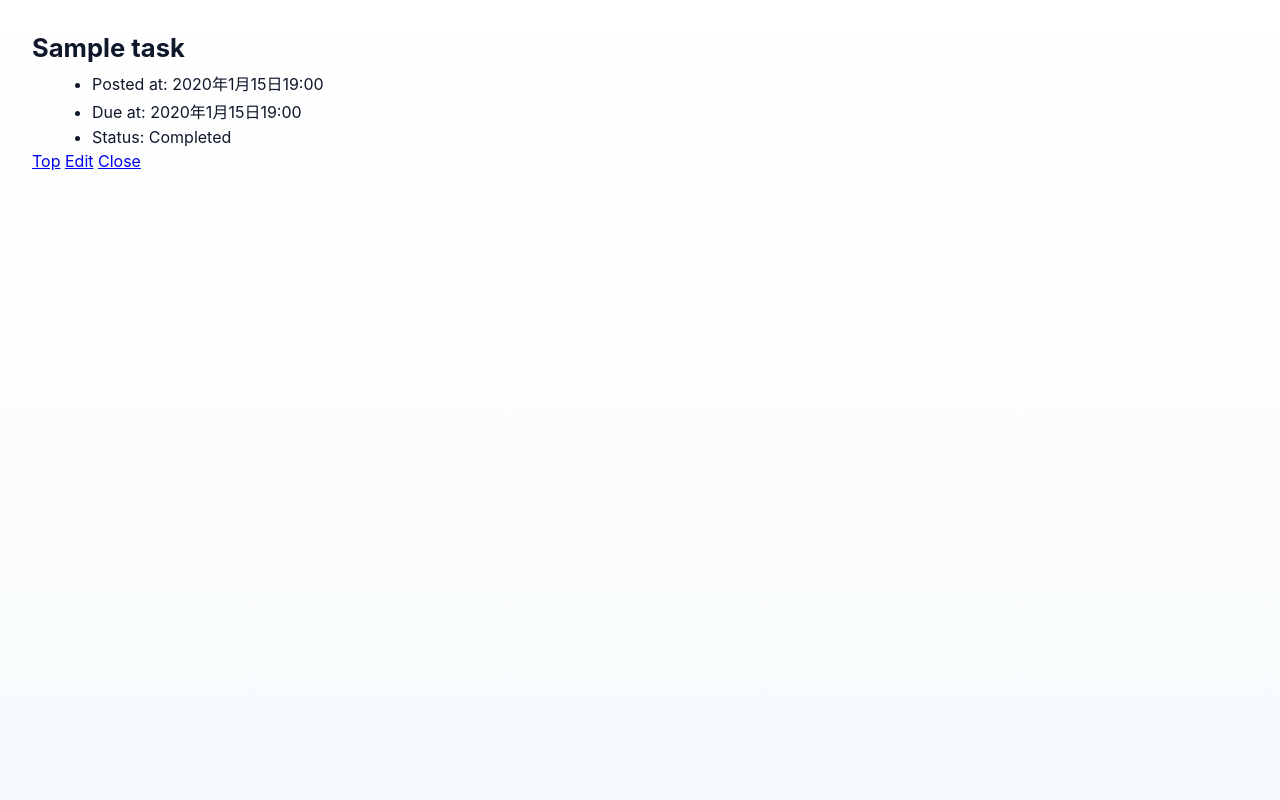
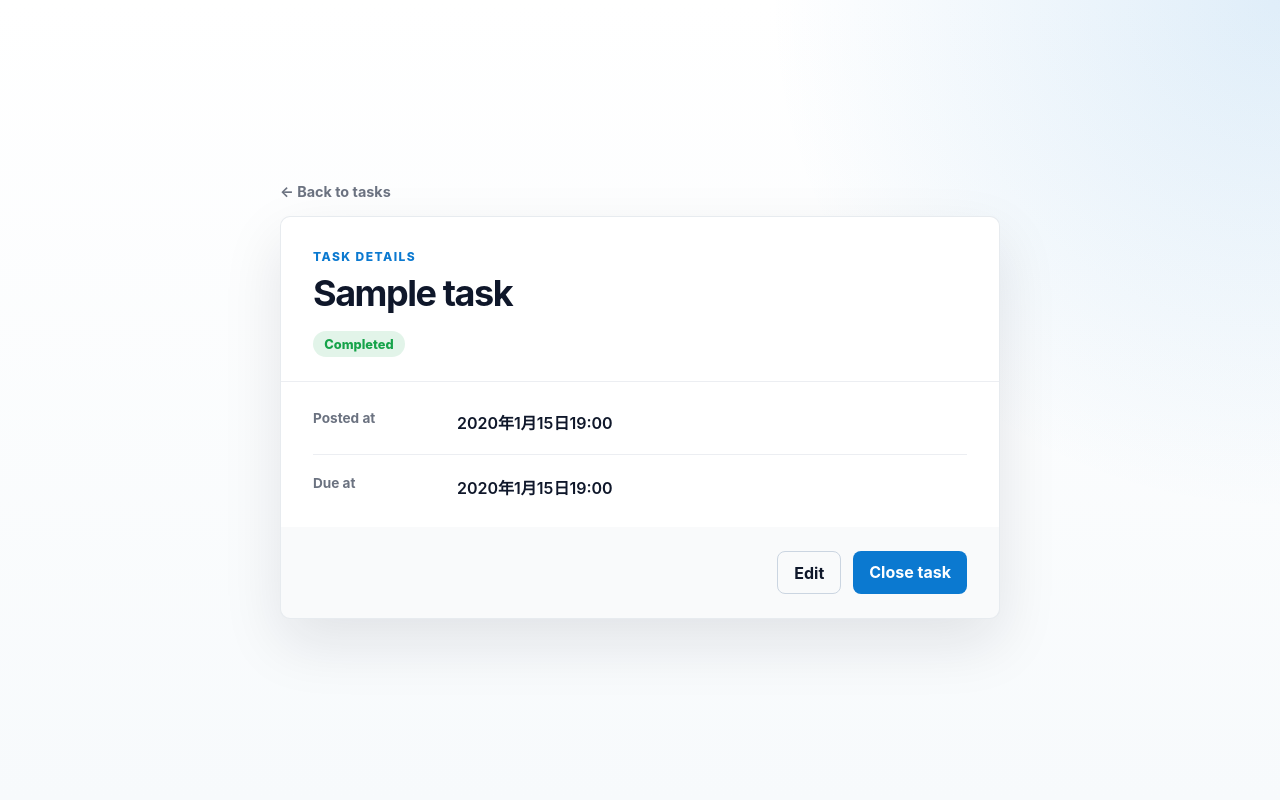
Before and after one commit to s1F102500191/django-test-exercise, a Django app: page /1/ in a window 1280 px wide. Run offline with Django 5.2, Linux system fonts and the light colour scheme; tables that the repository leaves empty hold one stand-in row (values such as "Sample post").

Commit message:
詳細画面のデザインを整える

```diff
--- a/todo/static/todo/css/style.css
+++ b/todo/static/todo/css/style.css
@@ -104,13 +104,82 @@ input:focus{outline:none;box-shadow:0 6px 18px rgba(11,121,208,0.08);border-colo
 	box-shadow:none;
 }
 
+/* Detail page */
+.detail-page{
+	min-height:100%;
+	display:grid;
+	place-items:center;
+	padding:3rem 1.25rem;
+	background:
+		radial-gradient(circle at top right,rgba(11,121,208,.13),transparent 32rem),
+		linear-gradient(180deg,#fff 0%,var(--bg) 100%);
+}
+.detail-container{width:min(100%,720px)}
+.detail-back{
+	display:inline-block;
+	margin-bottom:1rem;
+	color:var(--muted);
+	font-size:.9rem;
+	font-weight:700;
+	text-decoration:none;
+}
+.detail-back:hover{color:var(--accent)}
+.detail-card{
+	overflow:hidden;
+	background:var(--card);
+	border:1px solid rgba(148,163,184,.22);
+	border-radius:var(--radius);
+	box-shadow:0 24px 60px rgba(15,23,42,.1);
+}
+.detail-header{padding:2rem 2rem 1.5rem;border-bottom:1px solid rgba(148,163,184,.18)}
+.detail-label{
+	margin:0 0 .5rem;
+	color:var(--accent);
+	font-size:.75rem;
+	font-weight:800;
+	letter-spacing:.12em;
+	text-transform:uppercase;
+}
+.detail-header h1{font-size:2.25rem;line-height:1.2;letter-spacing:-.04em;margin:0 0 1rem;overflow-wrap:anywhere}
+.status-badge{
+	display:inline-flex;
+	align-items:center;
+	padding:.35rem .7rem;
+	border-radius:999px;
+	font-size:.8rem;
+	font-weight:800;
+}
+.status-completed{background:rgba(22,163,74,.12);color:var(--success)}
+.status-open{background:rgba(11,121,208,.1);color:var(--accent)}
+.detail-meta{margin:0;padding:.5rem 2rem}
+.detail-meta > div{display:grid;grid-template-columns:8rem 1fr;gap:1rem;padding:1.25rem 0;border-bottom:1px solid rgba(148,163,184,.18)}
+.detail-meta > div:last-child{border-bottom:0}
+.detail-meta dt{color:var(--muted);font-size:.85rem;font-weight:700}
+.detail-meta dd{margin:0;font-weight:600;overflow-wrap:anywhere}
+.detail-actions{display:flex;justify-content:flex-end;gap:.75rem;padding:1.5rem 2rem;background:rgba(148,163,184,.06)}
+.action-button{display:inline-block;padding:.65rem 1rem;border-radius:8px;font-weight:700;text-decoration:none}
+.action-secondary{border:1px solid #cbd5e1;color:var(--text)}
+.action-secondary:hover{border-color:var(--accent);color:var(--accent)}
+.action-primary{background:var(--accent);color:#fff}
+.action-primary:hover{background:#0868b4;color:#fff}
+
 /* subtle badges when template contains status words */
 .text li{display:inline-block;margin-right:.5rem}
 .text li:before{content:''}
 
 /* dark mode */
+@media (max-width:640px){
+	.detail-page{padding:1.5rem 1rem}
+	.detail-header,.detail-meta,.detail-actions{padding-left:1.25rem;padding-right:1.25rem}
+	.detail-header h1{font-size:1.75rem}
+	.detail-meta > div{grid-template-columns:1fr;gap:.35rem}
+	.detail-actions{align-items:stretch;flex-direction:column-reverse;text-align:center}
+}
+
 @media (prefers-color-scheme:dark){
 	:root{--bg:#071025;--card:#0b1220;--text:#e6eef7;--muted:#91a3b5}
 	body{background:linear-gradient(180deg,#071025 0%, #071827 100%)}
-	form,.text{background:var(--card)}
+	form,.text,.detail-card{background:var(--card)}
+	.detail-page{background:radial-gradient(circle at top right,rgba(11,121,208,.15),transparent 32rem),linear-gradient(180deg,#071025 0%,#071827 100%)}
+	.action-secondary{border-color:#334155}
 }
--- a/todo/templates/todo/detail.html
+++ b/todo/templates/todo/detail.html
@@ -9,25 +9,40 @@
     <link rel="stylesheet" href="{% static 'todo/css/style.css' %}">
   </head>
 
-  <body>
-    <h1>{{ task.title }}</h1>
-    <ul>
-      <li>Posted at: {{ task.posted_at }}</li>
+  <body class="detail-page">
+    <main class="detail-container">
+      <a class="detail-back" href="{% url 'index' %}">&larr; Back to tasks</a>
+
+      <article class="detail-card">
+        <header class="detail-header">
+          <p class="detail-label">Task details</p>
+          <h1>{{ task.title }}</h1>
+          {% if task.completed %}
+          <span class="status-badge status-completed">Completed</span>
+          {% else %}
+          <span class="status-badge status-open">Not completed</span>
+          {% endif %}
+        </header>
+
+        <dl class="detail-meta">
+          <div>
+            <dt>Posted at</dt>
+            <dd>{{ task.posted_at }}</dd>
+          </div>
       {% if task.due_at %}
-      <li>Due at: {{ task.due_at }}</li>
+          <div>
+            <dt>Due at</dt>
+            <dd>{{ task.due_at }}</dd>
+          </div>
       {% endif %}
-      {% if task.completed %}
-      <li>Status: Completed</li>
-      {% else %}
-      <li>Status: Not Completed</li>
-      {% endif %}
-    </ul>
+        </dl>
 
-    <div>
-      <a href="{% url 'index' %}">Top</a>
-      <a href="{% url 'update' task.id %}">Edit</a>
-      <a href="{% url 'close' task.id %}">Close</a>
-    </div>
+        <footer class="detail-actions">
+          <a class="action-button action-secondary" href="{% url 'update' task.id %}">Edit</a>
+          <a class="action-button action-primary" href="{% url 'close' task.id %}">Close task</a>
+        </footer>
+      </article>
+    </main>
   </body>
 
 </html>
```
